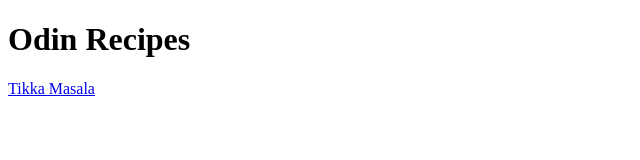
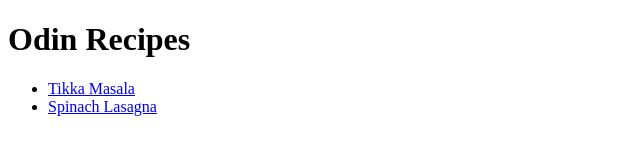
Before and after one commit to Kgocken/odin-recipes, a plain HTML site: page index.html in a window 1280 px wide. Shown: the whole page, without its empty margins (0-640 px from the left). Drawn offline with Linux system fonts and the light colour scheme.

Commit message:
updated
added link to spinach lasagna
created list for recipes

```diff
--- a/index.html
+++ b/index.html
@@ -7,6 +7,9 @@
     <body>
         <h1>Odin Recipes</h1>
 
-        <a href="recipes/tikka-masala.html">Tikka Masala</a>
+        <ul>
+            <li><a href="recipes/tikka-masala.html">Tikka Masala</a></li>
+            <li><a href="recipes/spinach-lasagna.html">Spinach Lasagna</a></li>
+        </ul>
     </body>
 </html>
```
